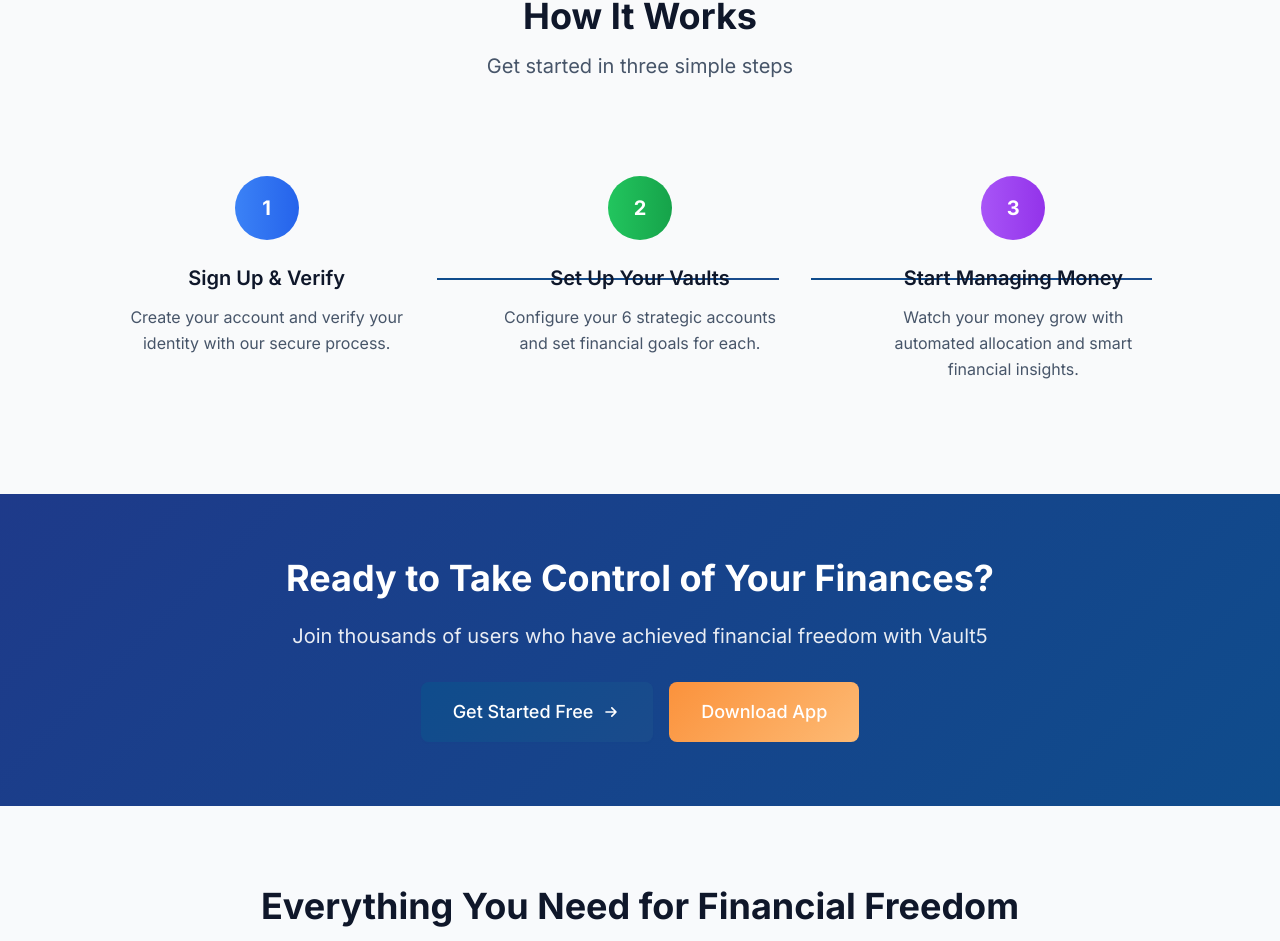
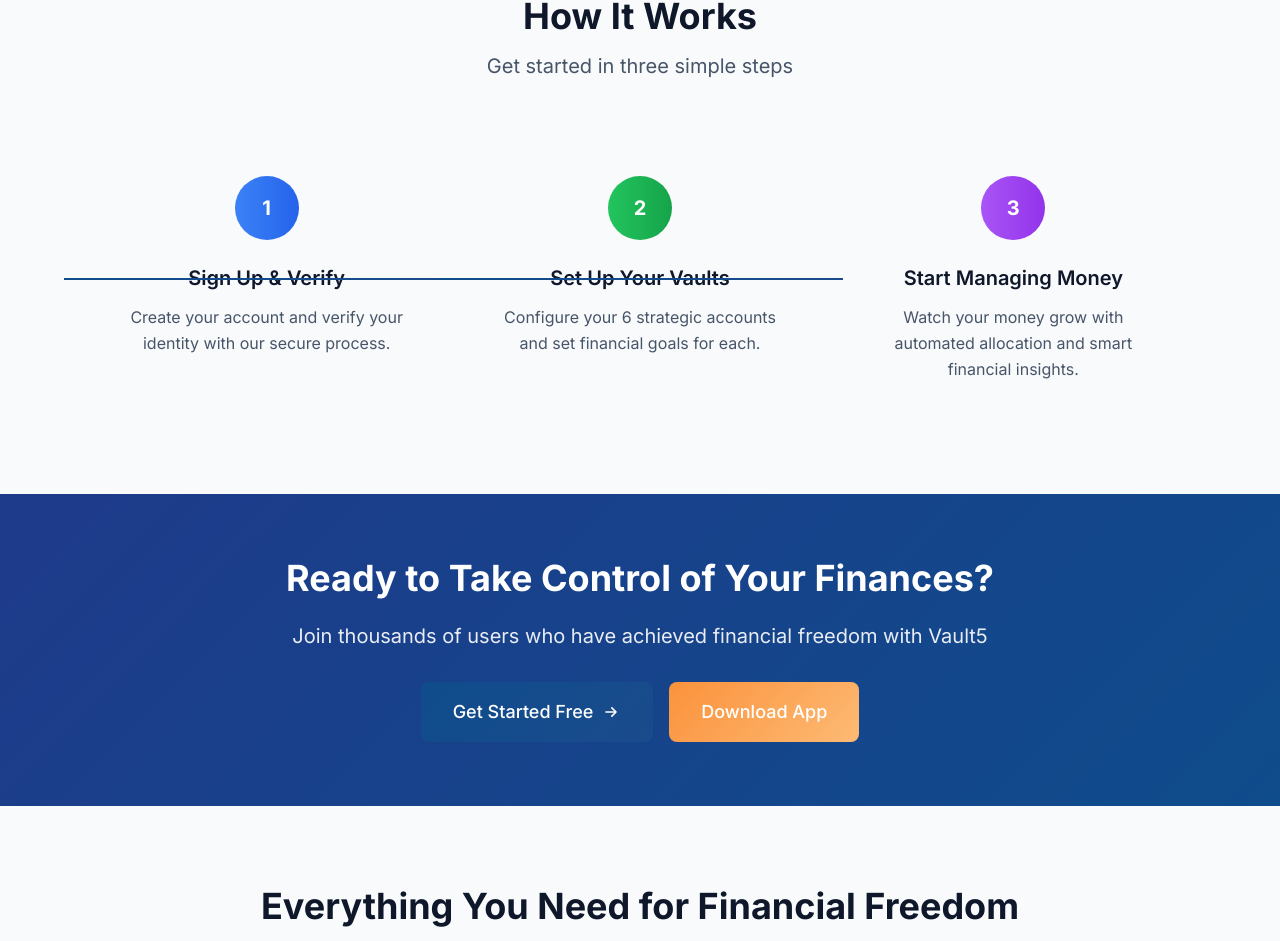
Before and after one commit to vault5-finance/vault5, a React (Create React App) app in the folder vault5/frontend/: page / in a window 1280 px wide. Shown: the part 2953-3894 px from the top of the page. Built offline with nearby package versions, Linux system fonts and the light colour scheme; no server answers.

Commit message:
Fix How It Works section connecting lines: Reposition CSS to prevent text overlap

```diff
--- a/vault5/frontend/src/styles/emi-tokens.css
+++ b/vault5/frontend/src/styles/emi-tokens.css
@@ -337,19 +337,23 @@
   padding: 2rem;
 }
 
-.emi-process-step::after {
+.emi-process-step:not(:last-child)::after {
   content: '';
   position: absolute;
   top: 50%;
-  left: 100%;
-  width: 100%;
+  right: -1rem;
+  width: calc(100% + 2rem);
   height: 2px;
   background: var(--gradient-primary);
   transform: translateY(-50%);
+  z-index: 1;
 }
 
-.emi-process-step:last-child::after {
-  display: none;
+@media (min-width: 768px) {
+  .emi-process-step:not(:last-child)::after {
+    right: -2rem;
+    width: calc(100% + 4rem);
+  }
 }
 
 .emi-cta-section {
```
